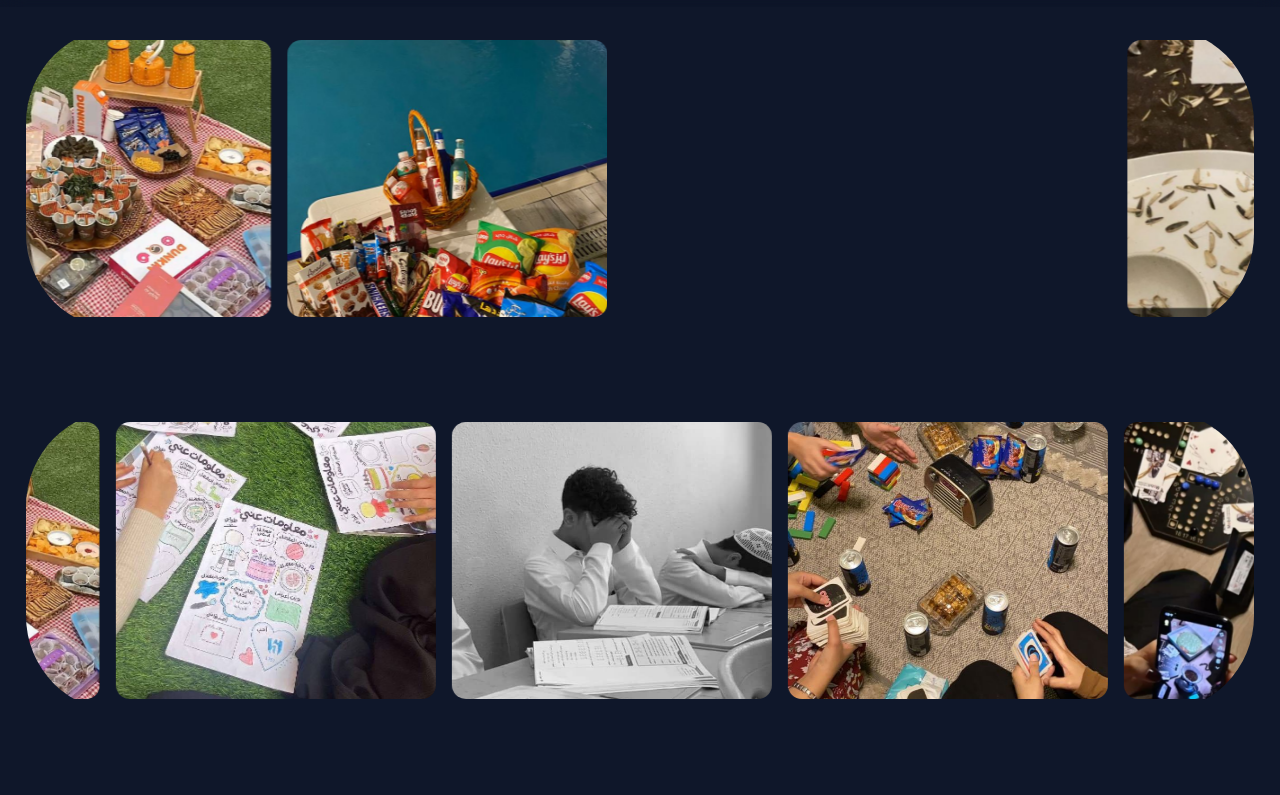
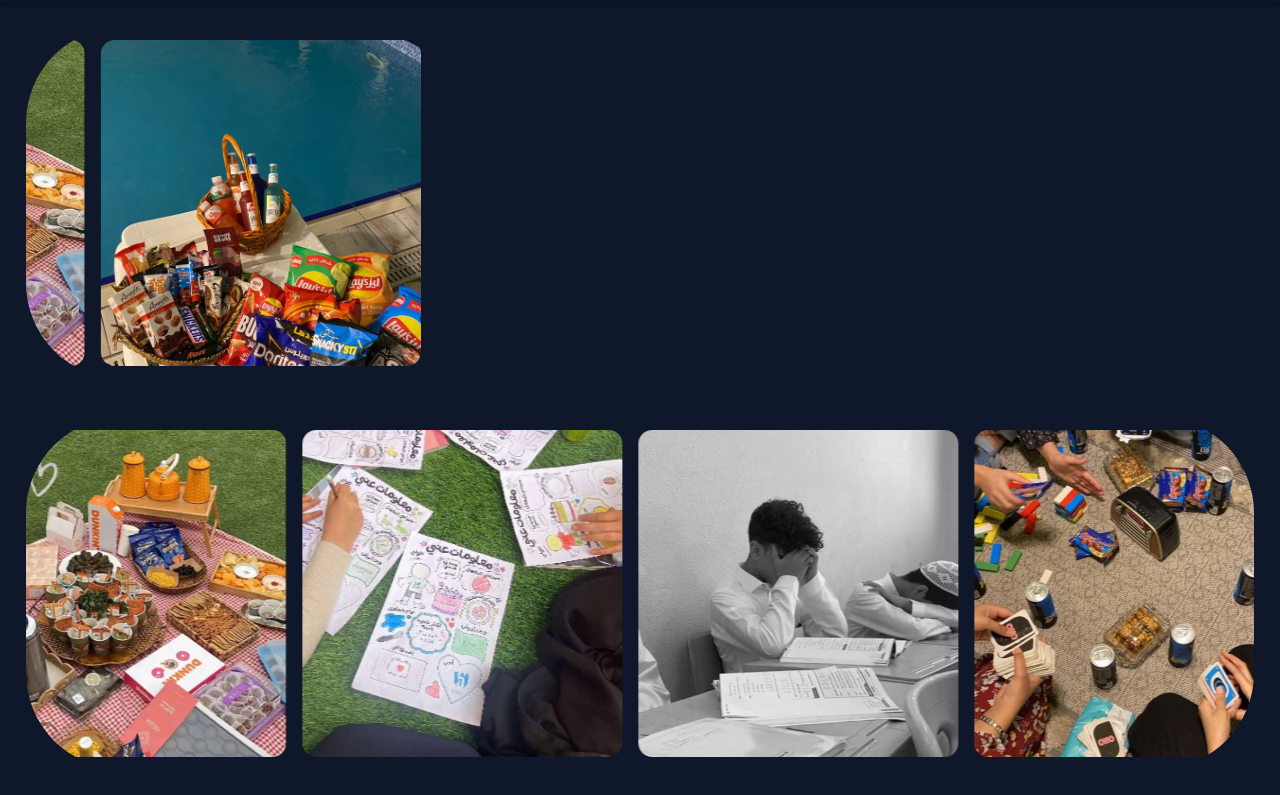
Before and after one commit to cjii2/filmingProject, a plain HTML site: page html/events.html in a window 1280 px wide. Shown: the part 53-848 px from the top of the page. Drawn offline with Linux system fonts and the light colour scheme.

Commit message:
fix cards desgin

```diff
--- a/html/css/cards-design.css
+++ b/html/css/cards-design.css
@@ -20,7 +20,7 @@
 main{
     display: flex;
     flex-direction: column;
-    gap: 5em;
+    /* gap: 5em; */
     height: 100%;
     width: 100%;
     margin: 5em 0 0 0;
@@ -30,9 +30,9 @@
     display: none;
 }
 .gallry-section{
-    margin: 0 auto;
+    margin: 0 auto clamp(1em , 3vw , 3em) auto;
     width: 96%;
-    height: 25%;
+    height: 22em;
     display: flex;
     overflow-x: hidden;
     border-radius: clamp(.5em , 10vw , 6em);
@@ -43,6 +43,7 @@
     justify-content: center;
     align-items: center;
     /* border: 1px solid red; */
+    height: 100%;
     padding: 0.8em;
     gap: 1em;
 }
```
